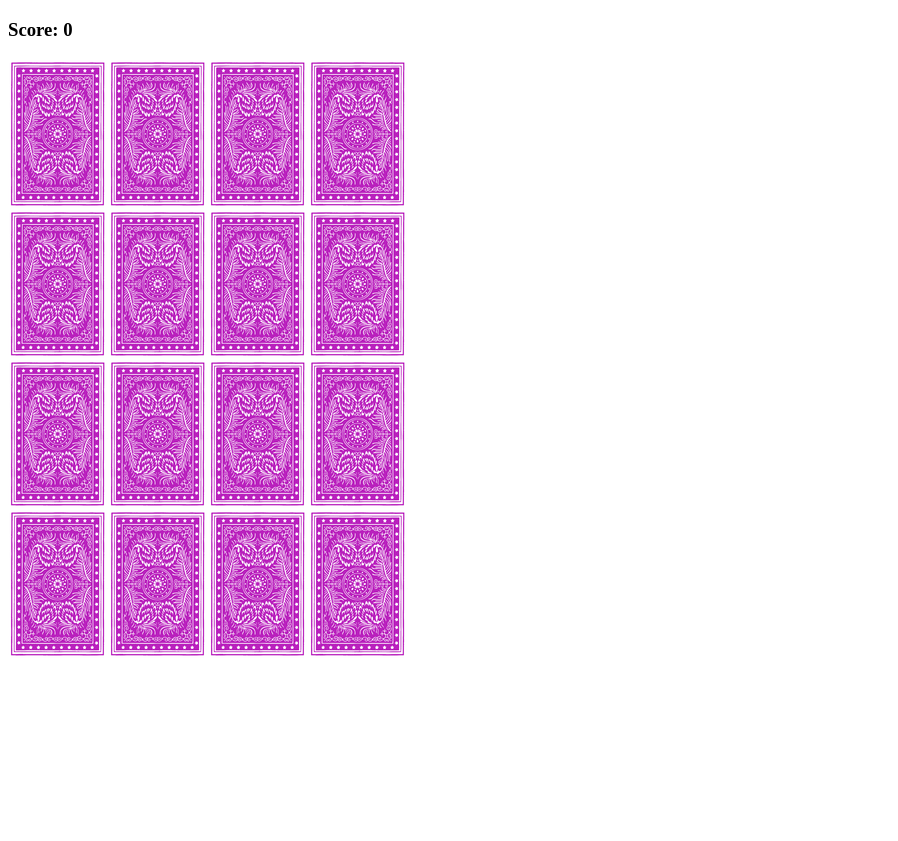
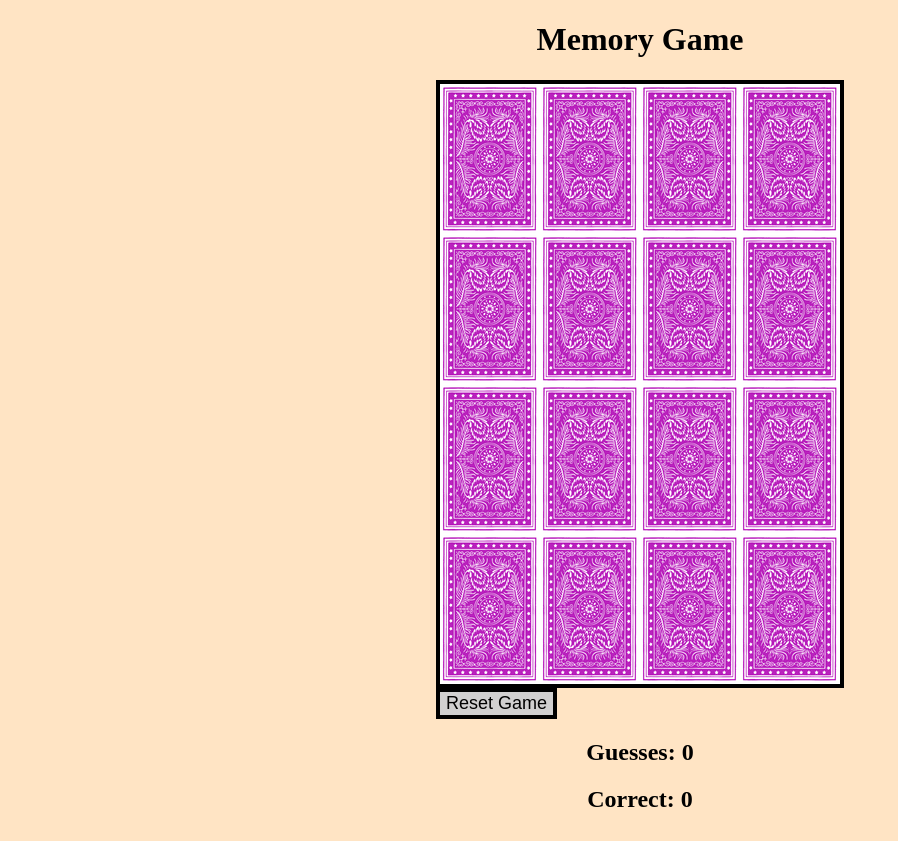
Before and after one commit to Saladalec/MemoryGame, a plain HTML site: page index.html in a window 1280 px wide. Shown: the whole page, without its empty margins (0-898 px from the left). Before the commit the page ends 800 px from the top, so only its background shows below. Drawn offline with Linux system fonts and the light colour scheme.

Commit message:
Functionality and design
Added a reset game button, added a tally for the total number of guesses, and made some overall design changes

```diff
--- a/app.js
+++ b/app.js
@@ -65,13 +65,30 @@ const cardArray = [
     },
 ]
 
-cardArray.sort(() => 0.5 - Math.random());
+const reset = document.querySelector("#reset");
+reset.addEventListener("click", resetGame);
 const grid = document.querySelector('#grid');
 const score = document.querySelector('#score');
+const guesses = document.querySelector('#guesses');
+
+playGame();
+
+function resetGame(){
+    for(let i = 0; i<16; i++){
+        grid.removeChild(grid.lastChild);
+    }
+    playGame();
+}
+
+function playGame(){
     score.textContent = '0';
+    guesses.textContent = '0';
+    let numberGuesses = 0;
     let chosenCards =[];
     let chosenCardsIds = [];
-const cardsWon = [];
+    let cardsWon = [];
+
+    cardArray.sort(() => 0.5 - Math.random());
 
     function createBoard() {
         for(let i = 0; i < cardArray.length; i++){
@@ -87,7 +104,6 @@ createBoard();
 
     function checkMatch(){
         const cards = document.querySelectorAll('img');
-
         if (chosenCardsIds[0] == chosenCardsIds[1]){
             alert('You clicked the same card!');
             cards[chosenCardsIds[0]].setAttribute('src', 'images/back.png');
@@ -99,18 +115,18 @@ function checkMatch(){
             cards[chosenCardsIds[0]].removeEventListener('click', flipCard);
             cards[chosenCardsIds[1]].removeEventListener('click', flipCard);
             cardsWon.push(chosenCards);
+            numberGuesses++;
+            guesses.textContent = numberGuesses;
         }
         else {
             cards[chosenCardsIds[0]].setAttribute('src', 'images/back.png');
             cards[chosenCardsIds[1]].setAttribute('src', 'images/back.png');
+            numberGuesses++;
+            guesses.textContent = numberGuesses;
         }
         score.textContent = cardsWon.length;
         chosenCards = [];
         chosenCardsIds = [];
-
-    if(cardsWon.length == 8){
-        score.textContent = "You won!";
-    }
     }
 
     function flipCard(){
@@ -122,3 +138,4 @@ function flipCard(){
             setTimeout(checkMatch, 500);
         }
     }
+}
--- a/index.html
+++ b/index.html
@@ -5,13 +5,14 @@
     <title>Memory Game</title>
     <link rel="stylesheet" type="text/css" href="styles.css"/>
   </head>
-  <body>
-
-    <h3>Score: <span id="score"></span></h3>
-
-    <div id="grid"></div>
-
+  <body style="background-color: bisque">
+    <h1 id="gameTitle">Memory Game</h1>
+    <div id="container">
+      <div id="grid"></div>
+      <button type="button" id="reset">Reset Game</button>
+      <h2>Guesses: <span id="guesses"></span></h2>
+      <h2>Correct: <span id="score"></span></h2>
+    </div>
     <script src="app.js"></script>
-
   </body>
 </html>
--- a/styles.css
+++ b/styles.css
@@ -1,6 +1,31 @@
+#container {
+    display: table;
+    margin-right: auto;
+    margin-left: auto;
+}
+
 #grid {
     width: 400px;
-    height: 150px;
+    height: auto;
     display: flex;
     flex-wrap: wrap;
+    border-width: 4px;
+    border-color: black;
+    border-style: solid;
 }
+
+#gameTitle {
+    text-align: center;
+}
+
+h2 {
+    text-align: center;
+}
+
+#reset {
+    border-width: 4px;
+    border-color: black;
+    border-style: solid;
+    background-color: rgb(209, 208, 208);
+    font-size: large;
+}
```
Lines whose indentation alone changed are shown as unchanged.
